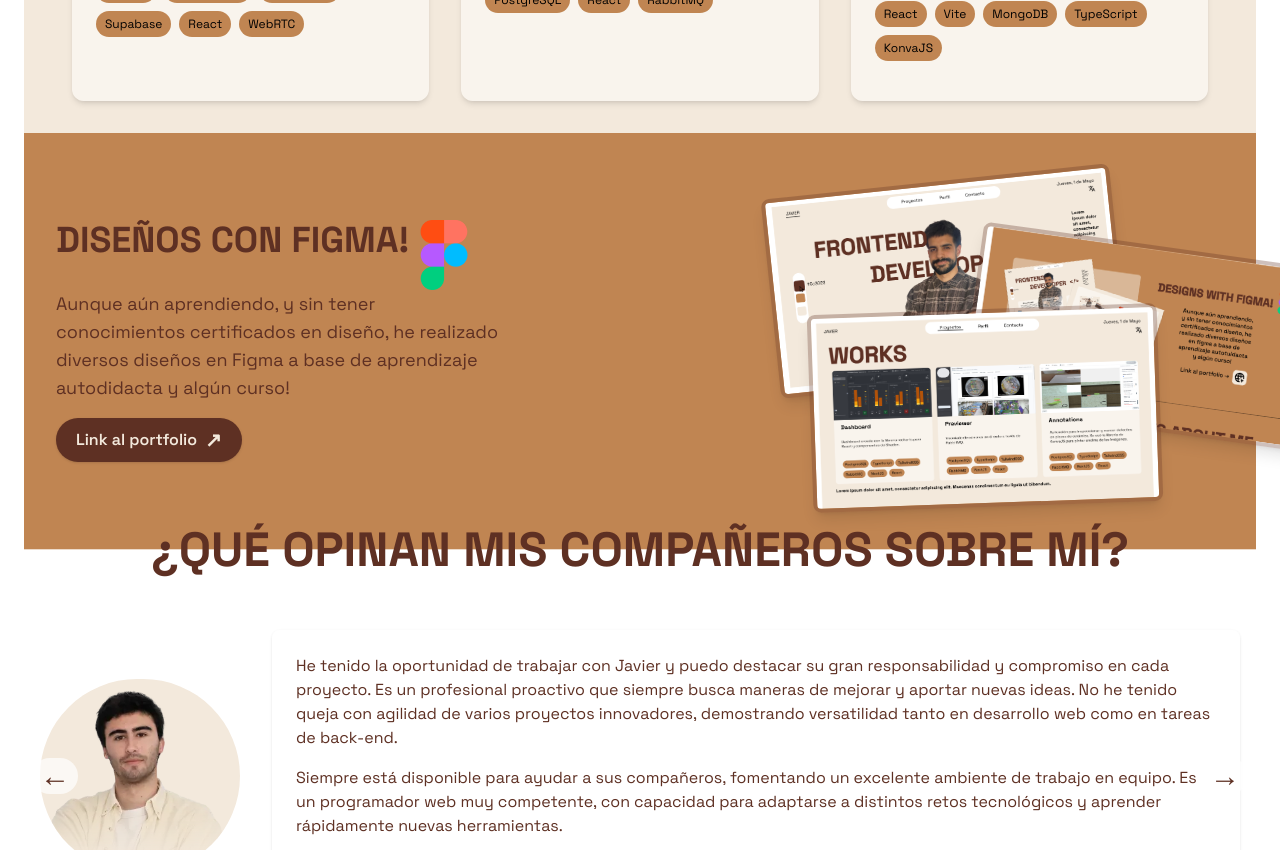
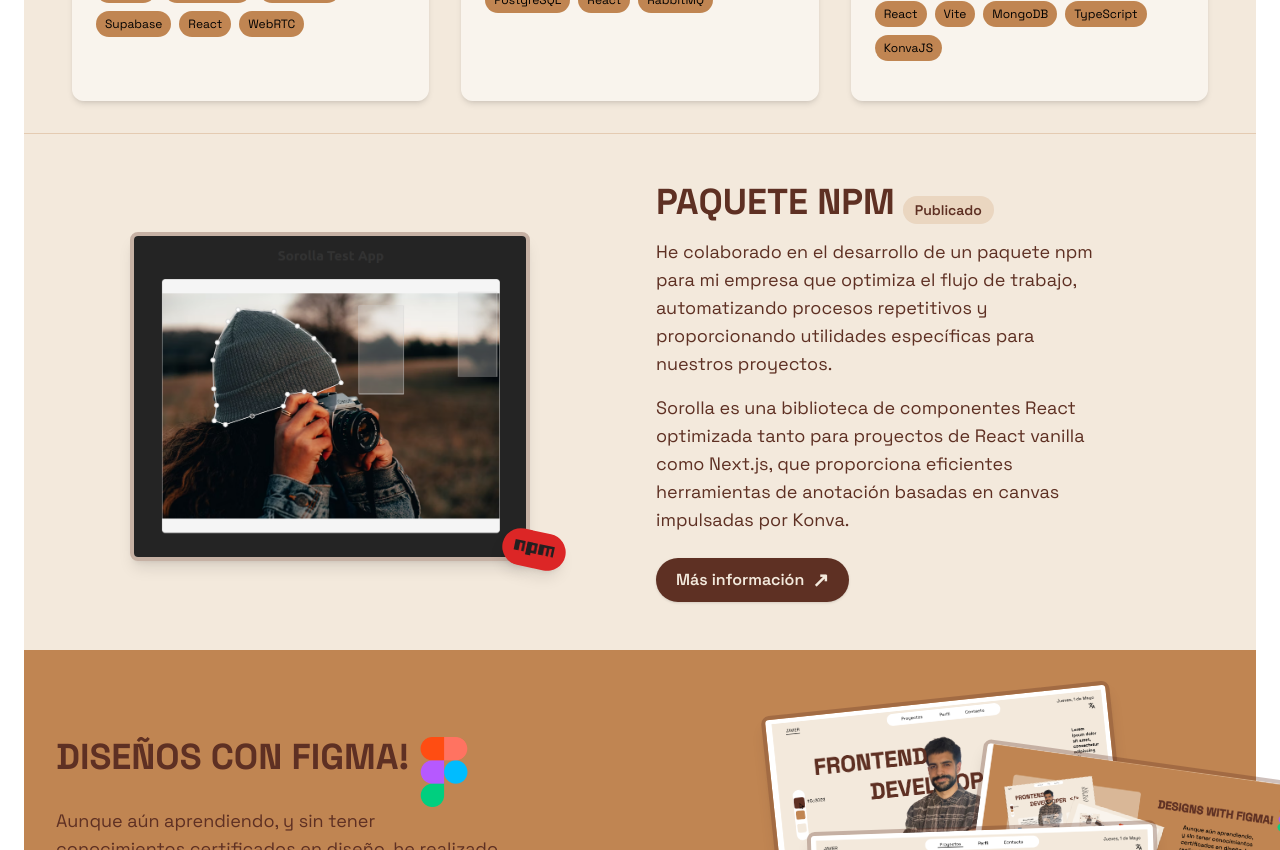
Before and after one commit to jvgemelo/javi-portfolio, a Next.js app: page /proyectos in a window 1280 px wide. Shown: the part 560-1410 px from the top of the page. Built offline with nearby package versions, Linux system fonts and the light colour scheme; no server answers.

Commit message:
Add NPM package section to projects page, including details about the Sorolla library and its benefits. Update project technology lists for consistency and add new images for branding.

```diff
--- a/app/proyectos/page.tsx
+++ b/app/proyectos/page.tsx
@@ -10,7 +10,7 @@ const projects = [
     title: "Dashboard",
     description:
       "Dashboard creado con la libreria recharts para React y componentes de Shadcn.",
-    technologies: ["NextJS", "TailwindCSS","TypeScript", "Supabase", "React", "WebRTC"],
+    technologies: ["NextJS", "TailwindCSS", "TypeScript", "Supabase", "React", "WebRTC"],
     imageUrl: "/dashboard.png",
     demoUrl: "#",
     repoUrl: "#",
@@ -20,7 +20,7 @@ const projects = [
     title: "Previewer",
     description:
       "Visoniado de cámaras en directo a tavés de RabbitMQ..",
-    technologies: ["NextJS", "TailwindCSS","TypeScript", "PostgreSQL", "React", "RabbitMQ"],
+    technologies: ["NextJS", "TailwindCSS", "TypeScript", "PostgreSQL", "React", "RabbitMQ"],
     imageUrl: "/productividad.jpg",
     demoUrl: "#",
     repoUrl: "#",
@@ -30,7 +30,7 @@ const projects = [
     title: "Annotations",
     description:
       "Aplicación para inspeccionar y marcar defectos en piezas de cerámica. Se usó la librería de KonvaJS para pintar encima de las imágenes..",
-    technologies: ["React", "Vite", "MongoDB", "TypeScript","KonvaJS"],
+    technologies: ["React", "Vite", "MongoDB", "TypeScript", "KonvaJS"],
     imageUrl: "/porce-inspector.jpg",
     demoUrl: "#",
     repoUrl: "#",
@@ -175,14 +175,52 @@ export default function Projects() {
           ))}
         </div>
       </section>
-
+      {/* Sección Paquete NPM */}
+      <section className="w-full bg-crema py-12 border-t border-caramelo/30">
+        <div className="container mx-auto flex flex-col md:flex-row items-center gap-8">
+          <div className="flex-1 flex justify-center rounded-lg order-2 md:order-1">
+            <div className="relative w-[340px] h-[260px] md:w-[420px] md:h-[320px] group">
+              <Image
+                src="/sorolla.png"
+                alt="Paquete NPM"
+                width={400}
+                height={300}
+                className="object-contain rounded-lg shadow-lg border-4 border-chocolate/30 transition-transform duration-300 ease-in-out group-hover:scale-105 group-hover:shadow-2xl"
+              />
+              <div className="absolute -bottom-4 -right-4 bg-red-600 text-white p-3 rounded-full shadow-lg transform rotate-12 group-hover:rotate-6 transition-transform duration-300">
+                <Image src="/npm-logo-black.png" alt="NPM Logo" width={40} height={40} />
+              </div>
+            </div>
+          </div>
+          <div className="flex-1 flex flex-col items-center md:items-start order-1 md:order-2 px-6 md:px-0">
+            <div className="flex flex-row items-center gap-2">
+              <h2 className="text-3xl md:text-4xl font-bold text-chocolate mb-4">PAQUETE NPM</h2>
+              <div className="bg-caramelo/20 px-3 py-1 rounded-full text-sm font-semibold text-chocolate">
+                Publicado
+              </div>
+            </div>
+            <p className="text-chocolate text-lg mb-4 max-w-md">
+              He colaborado en el desarrollo de un paquete npm para mi empresa que optimiza el flujo de trabajo, automatizando procesos repetitivos y proporcionando utilidades específicas para nuestros proyectos.
+            </p>
+            {/* <p className="text-chocolate text-lg mb-6 max-w-md">
+              Este paquete incluye herramientas para la manipulación de datos, componentes reutilizables y funciones de ayuda que han mejorado significativamente nuestra eficiencia de desarrollo.
+            </p> */}
+            <p className="text-chocolate text-lg mb-6 max-w-md">
+              Sorolla es una biblioteca de componentes React optimizada tanto para proyectos de React vanilla como Next.js, que proporciona eficientes herramientas de anotación basadas en canvas impulsadas por Konva.
+            </p>
+            <a href="https://www.npmjs.com/package/@siali/sorolla" className="inline-flex items-center gap-2 px-5 py-2 rounded-full bg-chocolate text-crema font-semibold shadow hover:bg-chocolate/90 transition">
+              Más información <span className="text-xl">↗</span>
+            </a>
+          </div>
+        </div>
+      </section>
       {/* Sección Diseños con Figma */}
       <section className="w-full bg-caramelo py-12">
         <div className="container mx-auto flex flex-col md:flex-row items-center gap-8">
           <div className="flex-1 flex flex-col items-center md:items-start">
             <div className="flex flex-row">
-            <h2 className="text-3xl md:text-4xl font-bold text-chocolate mb-4">DISEÑOS CON FIGMA!</h2>
-            <Image src="/figma.png" alt="Figma" width={70} height={30} />
+              <h2 className="text-3xl md:text-4xl font-bold text-chocolate mb-4">DISEÑOS CON FIGMA!</h2>
+              <Image src="/figma.png" alt="Figma" width={70} height={30} />
             </div>
             <p className="text-chocolate text-lg mb-4 max-w-md">
               Aunque aún aprendiendo, y sin tener conocimientos certificados en diseño, he realizado diversos diseños en Figma a base de aprendizaje autodidacta y algún curso!
@@ -225,6 +263,8 @@ export default function Projects() {
         </div>
       </section>
 
+
+
       {/* Sección Testimonios */}
       <section className="w-full bg-white pb-12 px-4 md:px-0 border-t border-caramelo/30">
         <div>
@@ -266,9 +306,8 @@ export default function Projects() {
             {testimonials.map((_, index) => (
               <button
                 key={index}
-                className={`w-2 h-2 rounded-full transition-all ${
-                  index === currentIndex ? 'bg-chocolate w-4' : 'bg-caramelo'
-                }`}
+                className={`w-2 h-2 rounded-full transition-all ${index === currentIndex ? 'bg-chocolate w-4' : 'bg-caramelo'
+                  }`}
                 onClick={() => {
                   if (isTransitioning || index === currentIndex) return;
                   setCurrentIndex(index);
```
Also changed, not shown: public/npm-logo-black.png (added), public/sorolla.png (added).
